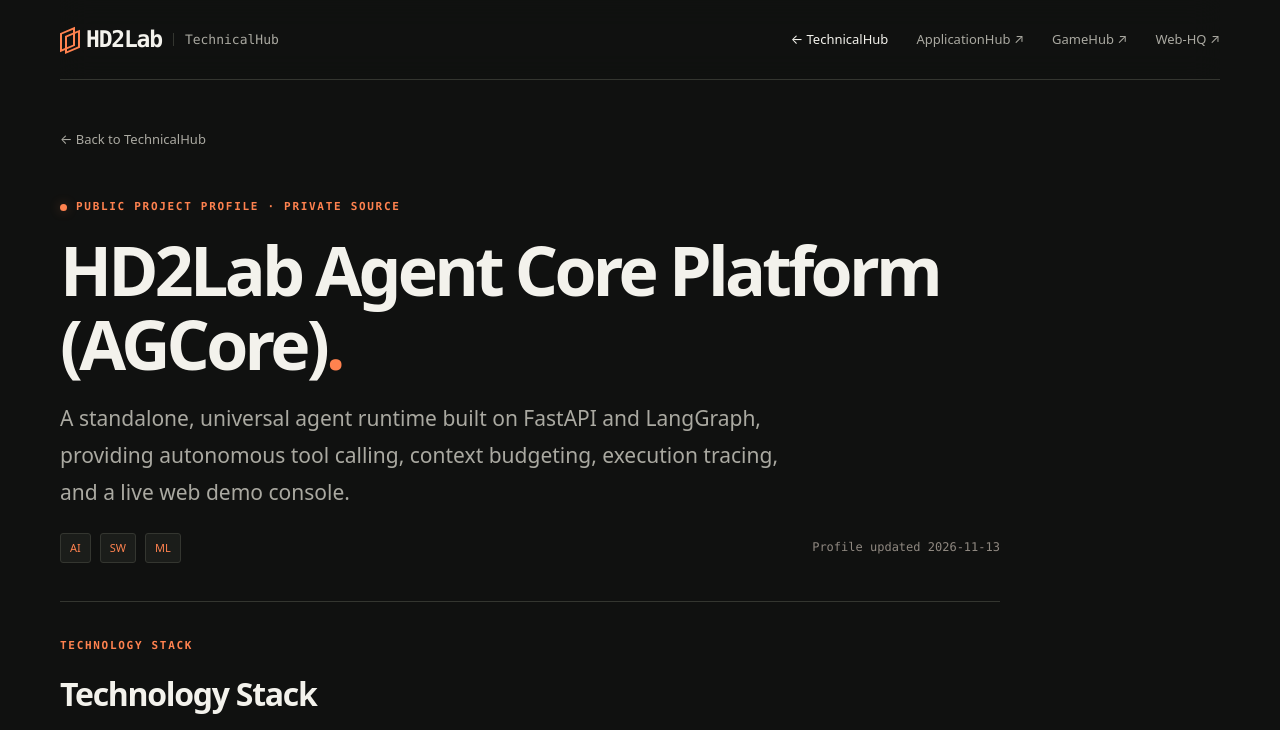
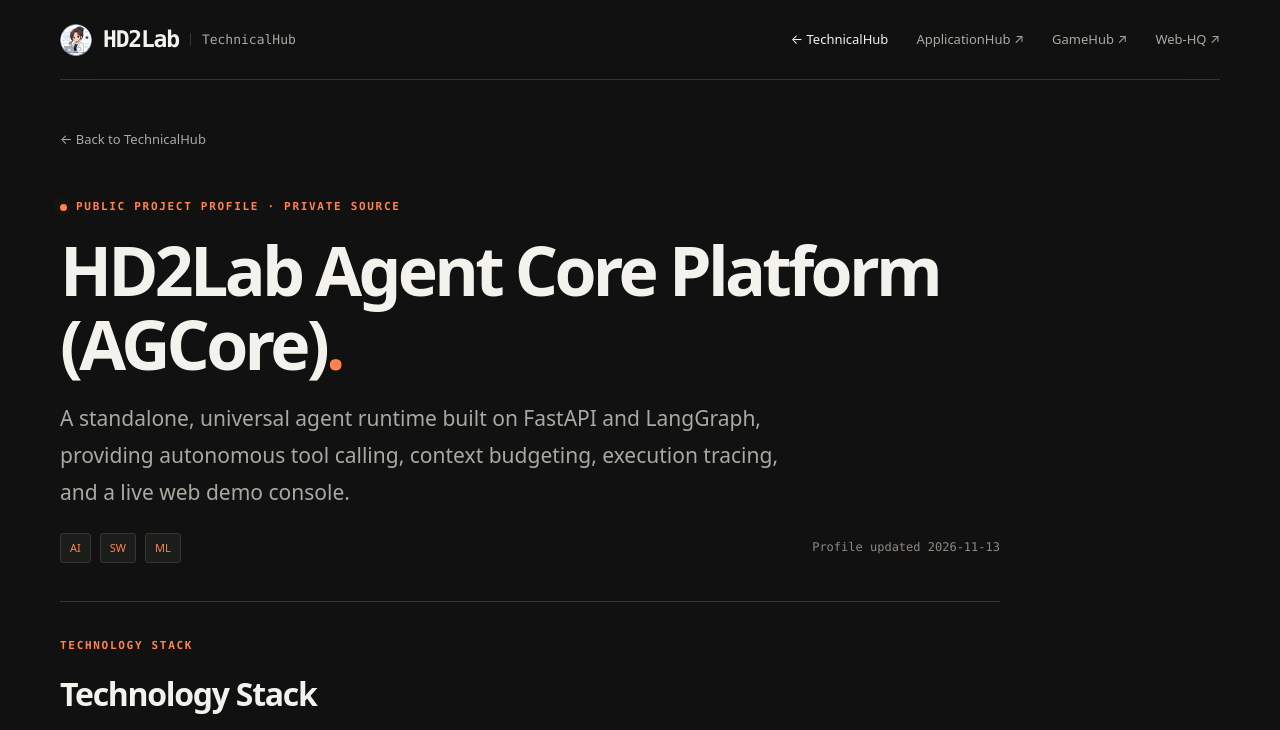
Before and after one commit to HyangDan2/TechnicalHub, an Eleventy site: page content/profiles/agent-core-platform.md in a window 1280 px wide. Shown: the top 730 px of the page. Built offline with nearby package versions, Linux system fonts and the light colour scheme; Eleventy itself is replaced by a stand-in of ours; files that its build step writes are made by us from their sources.

Commit message:
feat(brand): 공식 HD2Lab 로고 교체 + AGPilot0005/0006 썸네일 로고 정합 (#10)
- assets/branding/logo.png: LOGO.png의 원형 엠블럼(256px, 원형 클리핑) 추가
- index.html / _includes/layouts/profile.njk 헤더: CSS 듀얼 스큐 .mark → .brand-logo <img>
- css/styles.css · profile.css: .mark 규칙을 .brand-logo로 교체
- assets/branding/share.png: 좌상단 104px 공식 로고 뱃지 + 62px 워드마크로 재생성
- AGPilot0005/0006 프로필 자산
  - social: 헤더의 듀얼 스큐 마크를 36px 공식 로고 뱃지로 교체. 카드 배경 비네트를
    열별 보간으로 복원하고 헤더 타입만 24px 우측 이동해 나머지 아트워크는 그대로
  - demo: 48×32로 찌그러져 있던 LOGO.png 전체(워드마크 포함)를 32px 원형 뱃지로 교체
- 파비콘 세트는 그대로 유지 (validate 4 profiles · eleventy build 통과)

```diff
--- a/_includes/layouts/profile.njk
+++ b/_includes/layouts/profile.njk
@@ -29,7 +29,7 @@
   <body class="profile-site">
     <a class="skip-link" href="#profile-content">Skip to content</a>
     <header class="site-header shell">
-      <a class="brand" href="../../" aria-label="TechnicalHub home"><span class="mark" aria-hidden="true"></span><span class="brand-name">HD2Lab</span><em>TechnicalHub</em></a>
+      <a class="brand" href="../../" aria-label="TechnicalHub home"><img class="brand-logo" src="../../assets/branding/logo.png" alt="" width="32" height="32"><span class="brand-name">HD2Lab</span><em>TechnicalHub</em></a>
       <nav aria-label="Main menu"><a href="../../#projects">← TechnicalHub</a><a class="hub-link" href="https://hyangdan2.github.io/ApplicationHub/">ApplicationHub <span aria-hidden="true">↗</span></a><a class="hub-link" href="https://hyangdan2.github.io/GameHub/">GameHub <span aria-hidden="true">↗</span></a><a class="web-hq-link" href="https://hyangdan2.github.io/">Web-HQ <span aria-hidden="true">↗</span></a></nav>
     </header>
     <main id="profile-content" class="profile-page shell">
--- a/css/profile.css
+++ b/css/profile.css
@@ -53,8 +53,8 @@ img, svg { max-width: 100%; height: auto; }
 .brand { display: flex; align-items: center; gap: 11px; color: var(--profile-ink); text-decoration: none; font-family: var(--profile-mono); font-weight: 800; letter-spacing: -1.2px; line-height: 1.05; }
 .brand-name { font-size: 23px; }
 .brand em { font-style: normal; font-weight: 500; font-size: 13px; letter-spacing: 0; color: var(--profile-muted); border-left: 1px solid var(--profile-line); padding-left: 11px; }
-.mark { display: inline-block; width: 15px; height: 19px; border: 2.5px solid var(--profile-teal); transform: skewY(-23deg); position: relative; flex: none; }
-.mark:after { content: ''; position: absolute; inset: 3px -7px -6px 3px; border: 2px solid var(--profile-teal); }
+/* Official HD2Lab logo — the round emblem of LOGO.png (the dual-skew mark is favicon-only) */
+.brand-logo { display: block; width: 32px; height: 32px; border-radius: 50%; flex: none; }
 .site-header nav { display: flex; gap: 28px; align-items: center; font-size: 13px; }
 .site-header nav a { color: var(--profile-ink); text-decoration: none; }
 .site-header nav a:hover { color: var(--profile-teal); }
--- a/css/styles.css
+++ b/css/styles.css
@@ -39,8 +39,8 @@ a:focus-visible, button:focus-visible, input:focus-visible { outline: 3px solid
 .brand { display: flex; align-items: center; gap: 12px; font-weight: 800; letter-spacing: -1px; white-space: nowrap; flex: none; }
 .brand-name { font-size: 25px; letter-spacing: -1.5px; }
 .brand em { font-size: 12px; font-style: normal; font-weight: 400; letter-spacing: 0; color: var(--muted); border-left: 1px solid #45473f; padding-left: 13px; }
-.mark { display: inline-block; width: 17px; height: 22px; border: 3px solid var(--accent); transform: skewY(-23deg); position: relative; flex-shrink: 0; }
-.mark:after { content: ''; position: absolute; inset: 4px -8px -7px 4px; border: 2px solid var(--accent); }
+/* Official HD2Lab logo — the round emblem of LOGO.png (the dual-skew mark is favicon-only) */
+.brand-logo { display: block; width: 34px; height: 34px; border-radius: 50%; flex-shrink: 0; }
 .site-header nav { display: flex; gap: 26px; align-items: center; font-size: 12px; font-weight: 600; }
 .site-header nav a { padding-block: 16px; white-space: nowrap; }
 .nav-active { color: var(--accent); }
@@ -174,8 +174,7 @@ input::placeholder { color: #8f8880; }
   .shell { width: calc(100% - 32px); }
   .site-header nav { gap: 11px; font-size: 10px; }
   .brand-name { font-size: 20px; }
-  .mark { width: 14px; height: 18px; border-width: 2px; }
-  .mark:after { inset: 3px -6px -5px 3px; border-width: 2px; }
+  .brand-logo { width: 28px; height: 28px; }
   h2 { font-size: 20px; }
 }
 
```
Also changed, not shown: index.html (+1 -1 lines), assets/branding/logo.png (added), assets/branding/share.png, assets/profiles/agent-core-platform-demo.png, assets/profiles/agent-core-platform-social.png, assets/profiles/document-intelligence-service-demo.png, assets/profiles/document-intelligence-service-social.png.
